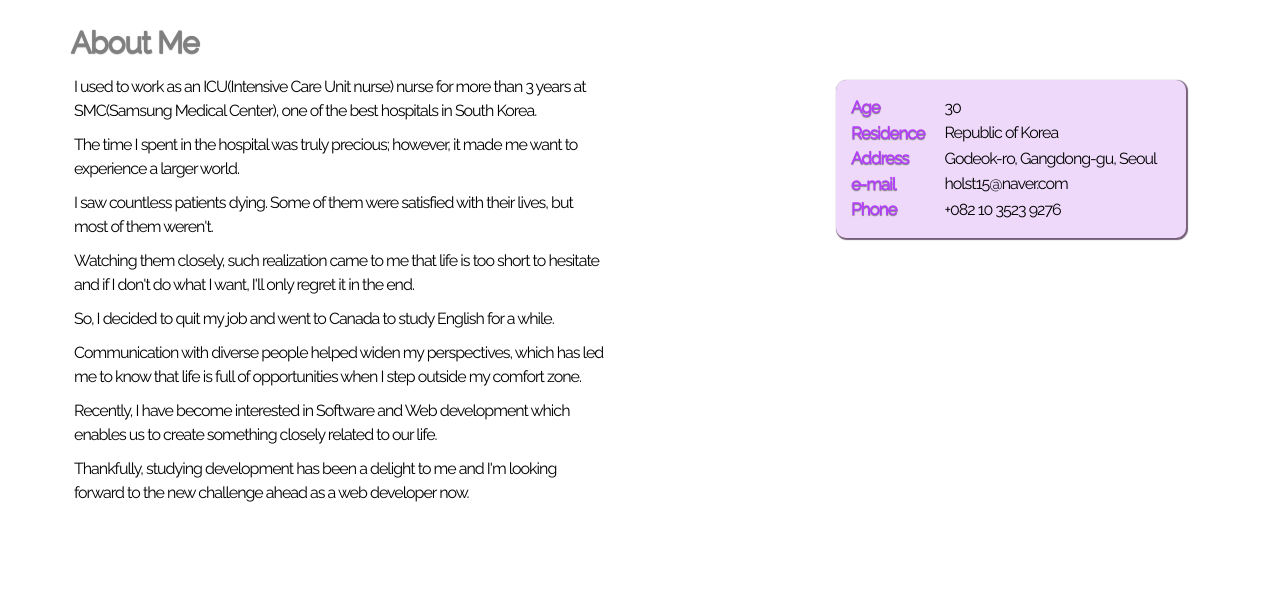
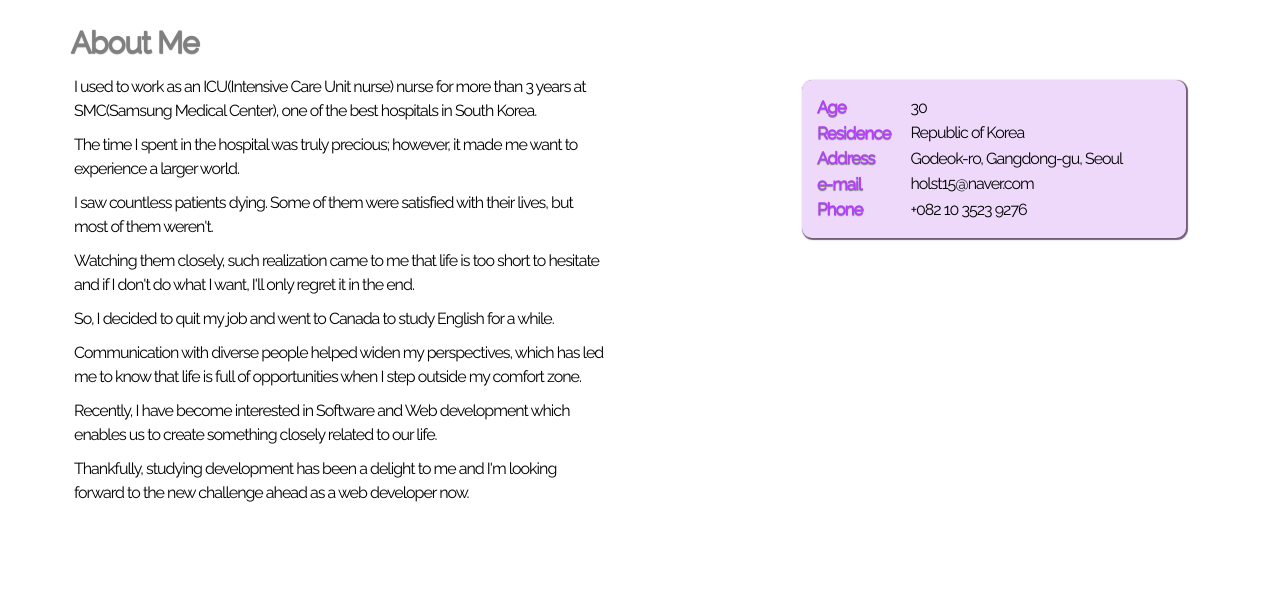
Before and after one commit to YJ-NAM/webpages, a plain HTML site: page aboutMe.html in a window 1280 px wide. Shown: the top 601 px of the page. Drawn offline with nearby package versions, Linux system fonts and the light colour scheme.

Commit message:
Update aboutMe.html

```diff
--- a/aboutMe.html
+++ b/aboutMe.html
@@ -73,13 +73,16 @@ body {
 
 /* 우측 간단한 소개 사이드바 테이블 // 연보라 */
 #containerBase #briefIntro {
+	table-layout: fixed;
 	position: absolute;
 	display: inline-block;
 	top: 50px;
 	right: 5%;
 	margin: 30px;
 	padding: 15px;
-	width: 350px;
+	width: 30%;
+	word-wrap: break-word;
+	overflow: hidden;
 	background-color: rgb(239, 217, 251);
 	border-radius: 10px;
 	-webkit-box-shadow: 1px 1px 1px 1px rgba(117,95,120,1);
@@ -90,6 +93,7 @@ body {
 /* 테이블 헤더 */
 #containerBase #briefIntro tr > th {
 	color: #b33ffb;
+	width: 30%;
 	font-size: 17px;
 	text-align: left;
 	padding-right: 20px;
@@ -99,6 +103,7 @@ body {
 
 /* 테이블 내용 */
 #containerBase #briefIntro tr > td {
+	object-fit: contain;
 	color: black;
 	font-size: 16px;
 	text-align: left;
```
